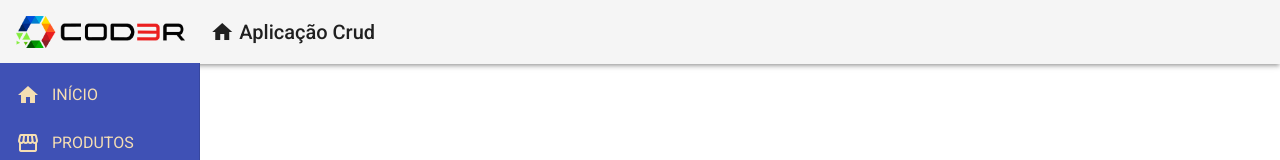
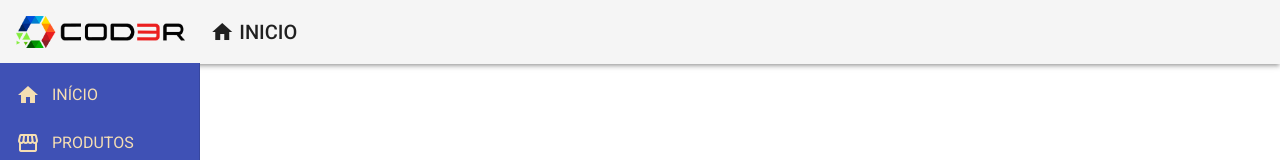
Before and after one commit to aldo-pereira22/Projetos, an Angular app in the folder Angular/Crud/frontend/: page / in a window 1280 px wide. Shown: the top 160 px of the page. Built offline with nearby package versions, Linux system fonts and the light colour scheme.

Commit message:
alteração do header

```diff
--- a/Angular/Crud/frontend/src/app/components/template/header/header.component.html
+++ b/Angular/Crud/frontend/src/app/components/template/header/header.component.html
@@ -12,7 +12,7 @@
                 home
             </i>
 
-            Aplicação Crud
+           INICIO
         </a>
 
     </span>
```
